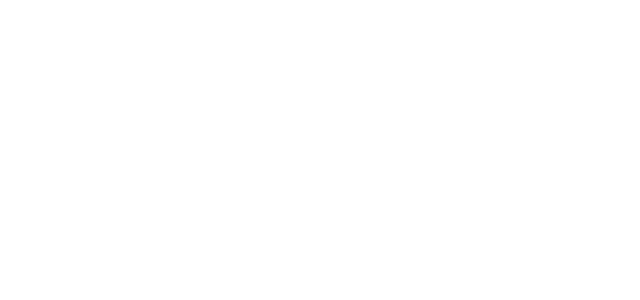
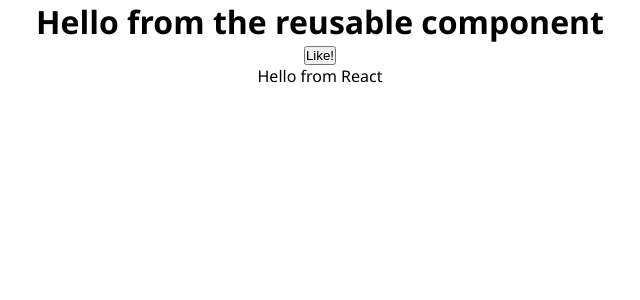
Before and after one commit to KateFront/practice-react, a React (Create React App) app: page / in a window 1280 px wide. Shown: the top 300 px of the page, without its empty margins (320-960 px from the left). Built offline with nearby package versions, Linux system fonts and the light colour scheme.

Commit message:
add components

```diff
--- a/src/App.js
+++ b/src/App.js
@@ -1,10 +1,15 @@
 import './App.css';
+import MyComponent from "./components/MyComponent";
+import OtherComponent from "./components/OtherComponent";
+
 
 function App() {
-  return (
-    <div className="App">
-    </div>
-  );
+    return (
+        <div className="App">
+            <MyComponent/>
+            <OtherComponent/>
+        </div>
+    );
 }
 
 export default App;
--- /dev/null
+++ b/src/components/MyComponent.js
@@ -0,0 +1,10 @@
+function MyComponent() {
+    return (
+        <div>
+            <h1>Hello from the reusable component</h1>
+            <button>Like!</button>
+        </div>
+    )
+}
+
+export default MyComponent;
--- /dev/null
+++ b/src/components/OtherComponent.js
@@ -0,0 +1,11 @@
+import React from 'react';
+
+const OtherComponent = () => {
+    return (
+        <div>
+            <p>Hello from React</p>
+        </div>
+    );
+};
+
+export default OtherComponent;
```
